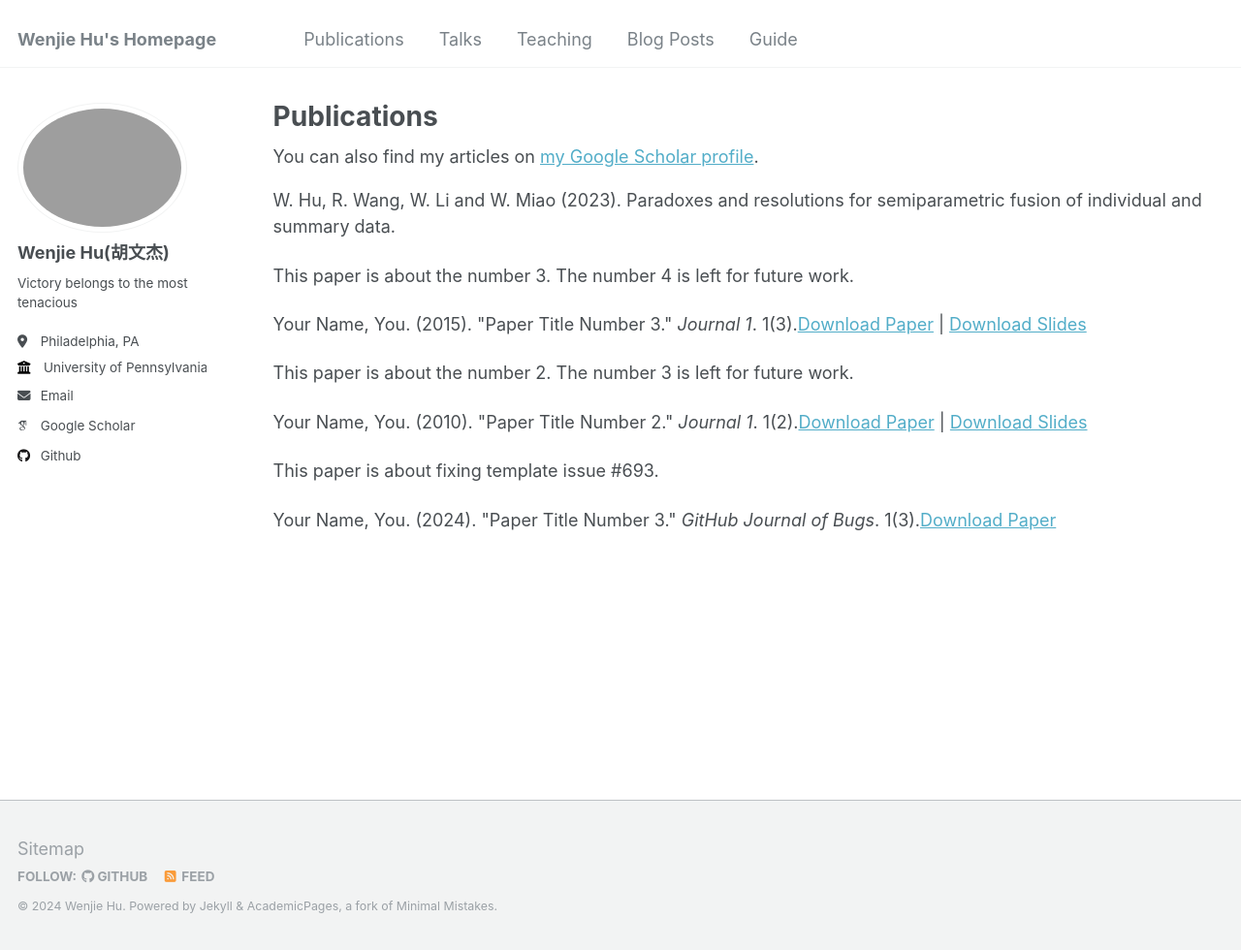
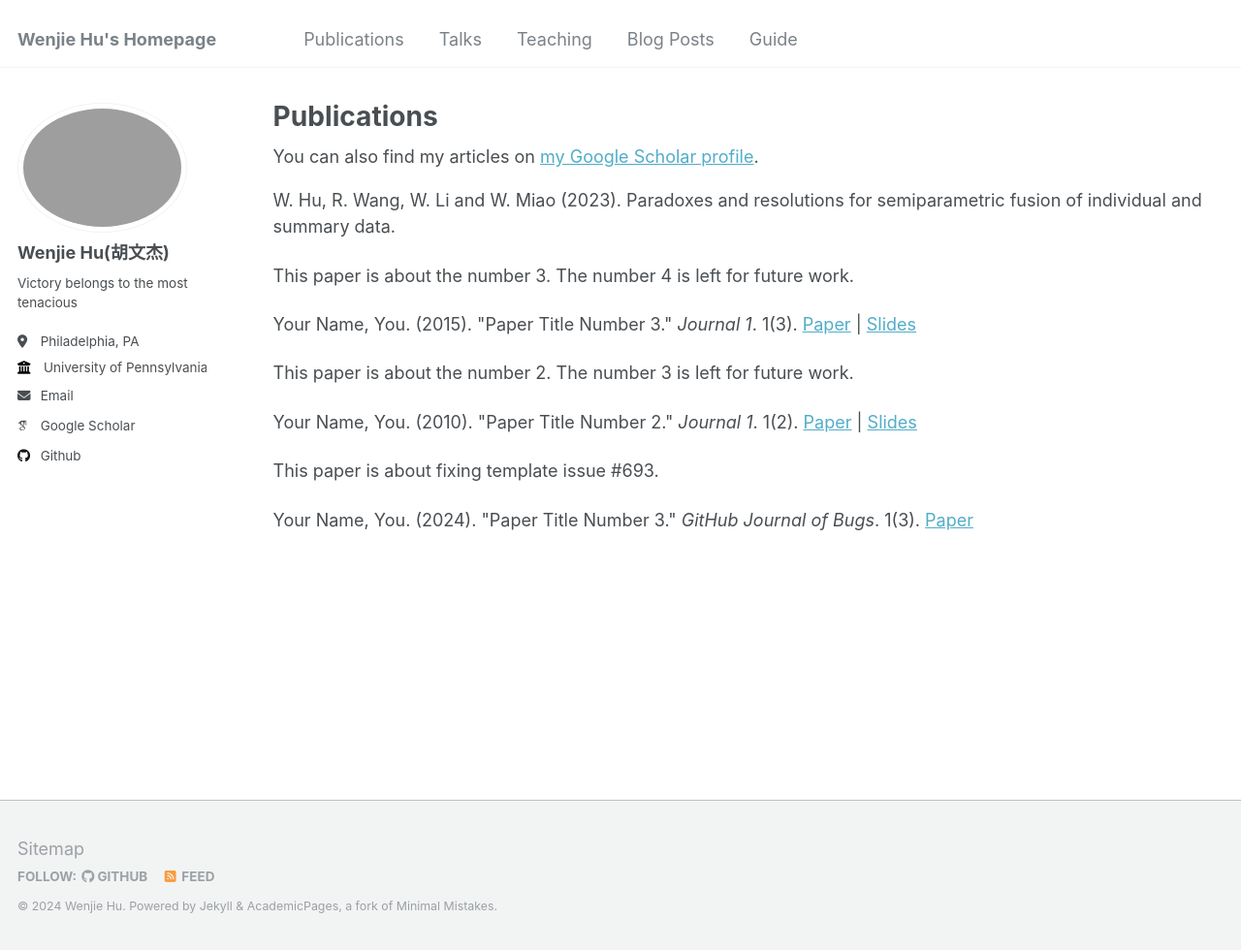
Before and after one commit to hwj0828/hwj0828.github.io, a Jekyll site: the page built from _pages/publications.html, in a window 1280 px wide and 980 px high. Shown: the whole window at 97% size. Built offline with Jekyll 4.4.1, drawn with Linux system fonts in a browser that asks for light colours; some web fonts are replaced.

Commit message:
Update archive-single.html

```diff
--- a/_includes/archive-single.html
+++ b/_includes/archive-single.html
@@ -53,17 +53,17 @@
     {% endif %}
 
     {% if post.citation and post.paperurl and post.slidesurl %}
-      <p> {{ post.citation }}<a href="{{ post.paperurl }}">Download Paper</a> | <a href="{{ post.slidesurl }}">Download Slides</a></p>
+      <p> {{ post.citation }} <a href="{{ post.paperurl }}">Paper</a> | <a href="{{ post.slidesurl }}">Slides</a></p>
     {% elsif post.citation and post.paperurl %}
-      <p> {{ post.citation }}<a href="{{ post.paperurl }}">Download Paper</a></p>
+      <p> {{ post.citation }} <a href="{{ post.paperurl }}">Paper</a></p>
     {% elsif post.citation and post.slidesurl %}
-      <p> {{ post.citation }}<a href="{{ post.slidesurl }}">Download Slides</a></p>
+      <p> {{ post.citation }} <a href="{{ post.slidesurl }}">Slides</a></p>
     {% elsif post.citation %}
       <p> {{ post.citation }}</p>
     {% elsif post.paperurl %}
-      <p><a href=" {{ post.paperurl }} ">Download Paper</a></p>
+      <p><a href=" {{ post.paperurl }} ">Paper</a></p>
     {% elsif post.slidesurl %}
-      <p>Download <a href="{{ post.slidesurl }}">Download Slides</a></p></p>
+      <p>Download <a href="{{ post.slidesurl }}">Slides</a></p></p>
     {% endif %}
 
   </article>
```
